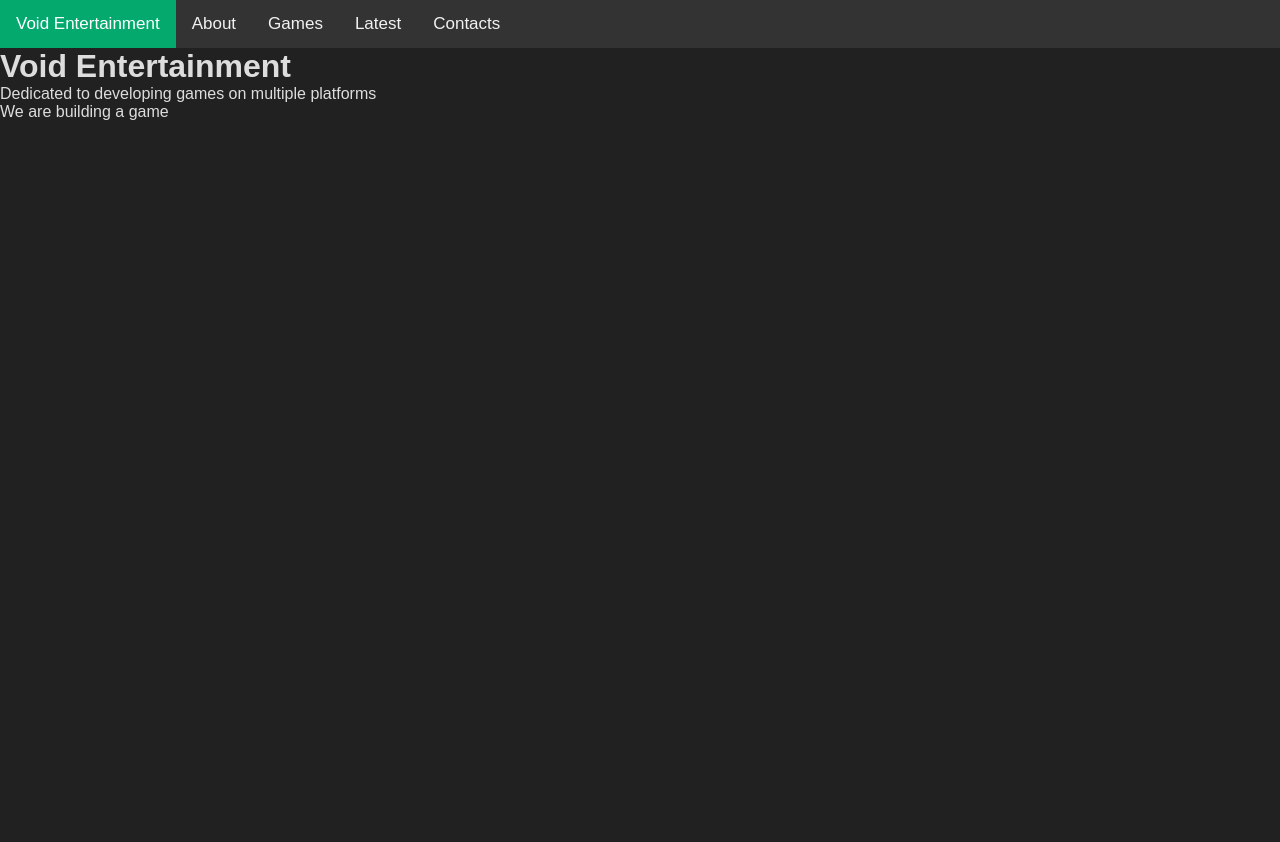
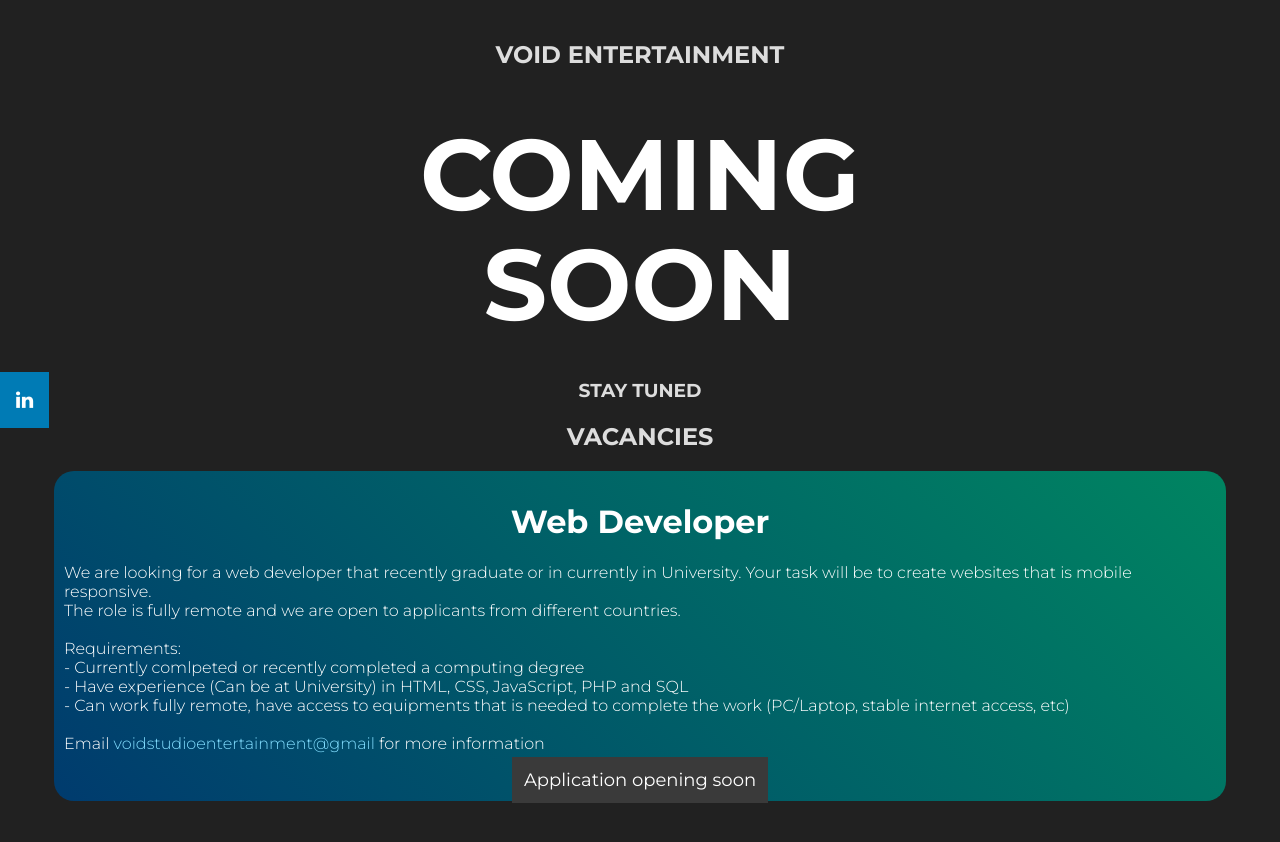
Before and after one commit to VoidEntertainment/VoidEntertainment.github.io, a plain HTML site: page index.html in a window 1280 px wide. Drawn offline with Linux system fonts and the light colour scheme.

Commit message:
Coming soon page

```diff
--- a/Index/index.css
+++ b/Index/index.css
@@ -1,3 +1,7 @@
+*{
+    font-family: 'Montserrat';
+}
+
 body {
     margin: 0;
     font-family: Arial, Helvetica, sans-serif;
@@ -37,10 +41,96 @@ body {
     height: 100vh;
 }
 
-h1, p{
+.companyTitle, .textP{
+    width: 100%;
+    text-align: center;
+    margin-top: 5vh;
+}
+
+h2, h3{
     color: #ddd;
     margin: 0;
+    text-transform: uppercase;
 }
+
+.comingSoon{
+    width: 100%;
+    text-align: center;
+    margin-top: 50px;
+}
+
+.comingSoon h1{
+    color: #FFF;
+    margin: 0;
+    font-size: 100px;
+    line-height: 1.1em;
+}
+
+
+.icon-bar {
+    position: fixed;
+    top: 50%;
+    -webkit-transform: translateY(-50%);
+    -ms-transform: translateY(-50%);
+    transform: translateY(-50%);
+  }
+
+  .icon-bar a {
+    padding: 16px;
+    color: white;
+    font-size: 20px;
+  }
+
+  .linkedin {
+    background: #007bb5;
+    color: white;
+  }
+
+  .vacanciesCard{
+    margin-top: 20px;
+  }
+
+
+  .card {
+    max-width: 90vw;
+    margin: auto;
+    text-align: center;
+    font-family: arial;
+    background-color: #e2e2e2;
+    margin-top: 20px;
+    border-radius: 20px;
+    padding: 10px;
+    background: rgb(0,87,161);
+    background: linear-gradient(45deg, rgb(0, 59, 110) 0%, rgb(0, 133, 97) 100%);
+  }
+
+  .card h1{
+    color: #fff;
+  }
+  .card p{
+    text-align: left;
+    font-weight: 300;
+    color: #fff;
+  }
+
+  .emailText{
+    text-decoration: none;
+    color: #82deff;
+  }
+
+  .card .button {
+    text-decoration: none;
+    padding: 12px;
+    color: white;
+    background-color: #3a3a3a;
+    cursor: pointer;
+    font-size: 18px;
+    margin-top: 20px;
+  }
+
+  .card .button:hover {
+    background-color: #242424;
+  }
 
 @media screen and (max-width: 600px) {
     .topnav a:not(:first-child) {
--- a/index.html
+++ b/index.html
@@ -4,11 +4,14 @@
 <head>
     <meta name="viewport" content="width=device-width, initial-scale=1">
     <link rel="stylesheet" href="https://cdnjs.cloudflare.com/ajax/libs/font-awesome/4.7.0/css/font-awesome.min.css">
+    <link href='//fonts.googleapis.com/css?family=Montserrat:thin,extra-light,light,100,200,300,400,500,600,700,800'
+        rel='stylesheet' type='text/css'>
     <link rel="stylesheet" href="/Index/index.css">
     <script src="/Index/index.js"></script>
 </head>
 
 <body>
+    <!--
     <div>
         <div class="topnav" id="myTopnav">
             <a href="#home" class="active">Void Entertainment</a>
@@ -21,13 +24,43 @@
             </a>
         </div>
     </div>
+    -->
 
     <div id="about" class="page">
-        <div>
-            <h1>Void Entertainment</h1>
-            <p>Dedicated to developing games on multiple platforms</p>
-            <p>We are building a game</p>
+
+        <div class="icon-bar">
+            <a href="#" class="linkedin"><i class="fa fa-linkedin"></i></a>
         </div>
+
+        <div class="companyTitle">
+            <h2>Void Entertainment</h2>
+        </div>
+
+        <div class="comingSoon">
+            <h1>COMING</h1>
+            <h1>SOON</h1>
+        </div>
+
+        <div class="textP">
+            <h3>Stay tuned</h3>
+        </div>
+
+        <div class="vacanciesCard">
+            <h2 style="text-align:center">Vacancies</h2>
+
+            <div class="card">
+                <h1>Web Developer</h1>
+                <p>We are looking for a web developer that recently graduate or in currently in University. Your task will be to create websites that is mobile responsive.
+                    <br> The role is fully remote and we are open to applicants from different countries.
+                    <br><br> Requirements:
+                    <br>- Currently comlpeted or recently completed a computing degree
+                    <br>- Have experience (Can be at University) in HTML, CSS, JavaScript, PHP and SQL
+                    <br>- Can work fully remote, have access to equipments that is needed to complete the work (PC/Laptop, stable internet access, etc)
+                    <br><br>Email <a class="emailText">voidstudioentertainment@gmail</a> for more information</p>
+                <a class="button">Application opening soon</a>
+            </div>
+        </div>
+
     </div>
 
 </body>
```
